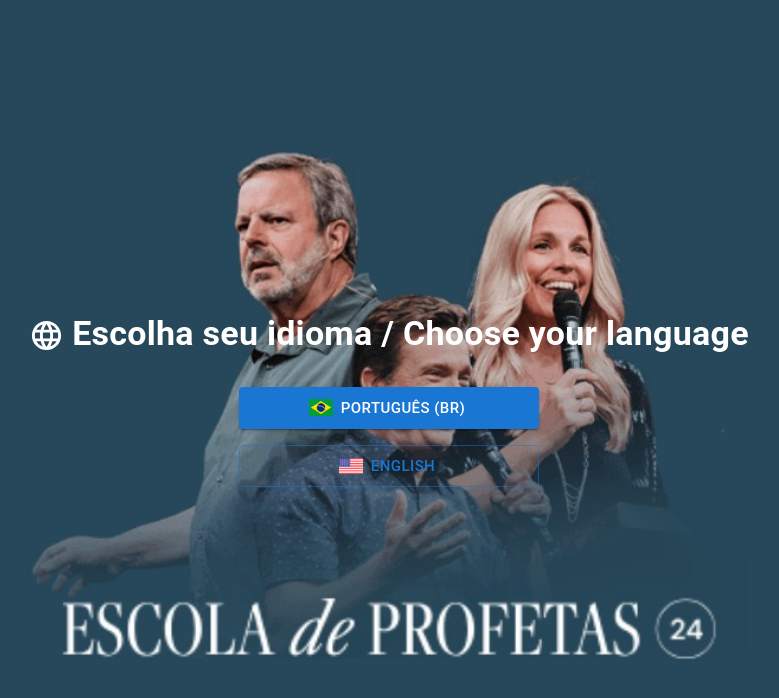
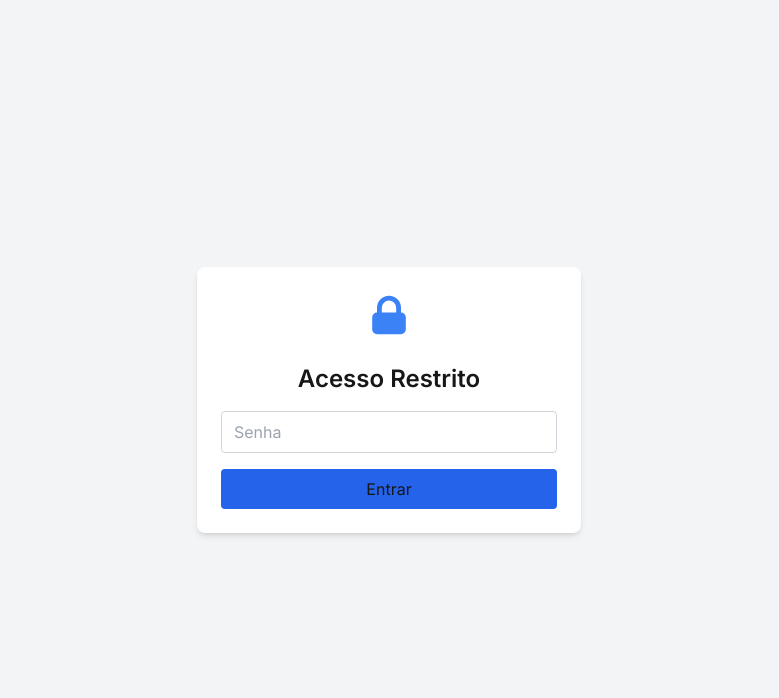
Before and after one commit to wenzorithelly/faithful-line-admin, a Next.js app: page / in a window 1280 px wide. Shown: the top 698 px of the page, without its empty margins (251-1030 px from the left). Built offline with nearby package versions, Linux system fonts and the light colour scheme; no server answers; the database is empty.

Commit message:
change admin home page

```diff
--- a/src/app/faithful-line/page.tsx
+++ /dev/null
@@ -1,57 +0,0 @@
-'use client';
-
-import { useState, useEffect } from 'react';
-import { useRouter } from 'next/navigation';
-import { LockClosedIcon } from '@heroicons/react/solid';
-
-const APP_PASSWORD = process.env.NEXT_PUBLIC_APP_PASSWORD || '1234';
-
-const LoginPage = ({ onLogin }: { onLogin: () => void }) => {
-  const [password, setPassword] = useState('');
-
-  const handleLogin = () => {
-    if (password === APP_PASSWORD) {
-      onLogin();
-    } else {
-      alert('Senha inválida. Por favor, tente novamente.');
-    }
-  };
-
-  return (
-    <div className="flex flex-col items-center justify-center min-h-screen p-4 bg-gray-100">
-      <div className="max-w-sm w-full bg-white shadow-md rounded-lg p-6">
-        <div className="flex items-center justify-center mb-6">
-          <LockClosedIcon className="h-12 w-12 text-blue-500" />
-        </div>
-        <h2 className="text-2xl font-semibold text-center mb-4">Acesso Restrito</h2>
-        <input
-          type="password"
-          placeholder="Senha"
-          className="input rounded mb-4 w-full"
-          value={password}
-          onChange={(e) => setPassword(e.target.value)}
-        />
-        <button className="btn py-2 rounded w-full" onClick={handleLogin}>
-          Entrar
-        </button>
-      </div>
-    </div>
-  );
-};
-
-export default function Home() {
-  const [isAuthenticated, setIsAuthenticated] = useState(false);
-  const router = useRouter();
-
-  useEffect(() => {
-    if (isAuthenticated) {
-      router.push('/control');
-    }
-  }, [isAuthenticated, router]);
-
-  return (
-    <div>
-      {!isAuthenticated && <LoginPage onLogin={() => setIsAuthenticated(true)} />}
-    </div>
-  );
-}
--- a/src/app/page.tsx
+++ b/src/app/page.tsx
@@ -1,273 +1,57 @@
 'use client';
 
-import React, { useState, useEffect } from 'react';
-import { Box, Typography, Button, Stack } from '@mui/material';
-import { useLanguage } from '@/context/LanguageContext';
+import { useState, useEffect } from 'react';
 import { useRouter } from 'next/navigation';
-import {
-  Language as LanguageIcon,
-  PersonAdd as PersonAddIcon,
-  CheckCircle as CheckCircleIcon,
-} from '@mui/icons-material';
-import { RealtimeChannel } from "@supabase/supabase-js";
-import supabase from "@/services/supabaseService";
+import { LockClosedIcon } from '@heroicons/react/solid';
 
-export default function LandingPage() {
-  const { language, setLanguage } = useLanguage();
-  const router = useRouter();
-  const [subscriptionsOpen, setSubscriptionsOpen] = useState(true);
-  const [isLoading, setIsLoading] = useState(true); // Optional: For loading state
+const APP_PASSWORD = process.env.NEXT_PUBLIC_APP_PASSWORD || '1234';
 
-  useEffect(() => {
-    // Function to fetch the initial "subscriptions" value
-    const fetchInitialSubscriptionStatus = async () => {
-      try {
-        const { data, error } = await supabase
-          .from('configs')
-          .select('subscription')
-          .single();
+const LoginPage = ({ onLogin }: { onLogin: () => void }) => {
+  const [password, setPassword] = useState('');
 
-        if (error) {
-          console.error('Error fetching subscription status:', error);
-          // Optionally, handle the error state here
-        } else {
-          setSubscriptionsOpen(data.subscription);
-        }
-      } catch (err) {
-        console.error('Unexpected error:', err);
-      } finally {
-        setIsLoading(false); // Set loading to false after fetching
-      }
-    };
-
-    fetchInitialSubscriptionStatus();
-
-    // Set up the real-time listener
-    const channel: RealtimeChannel = supabase
-      .channel('configs-realtime')
-      .on(
-        'postgres_changes',
-        {
-          event: '*', // Listen to all events (INSERT, UPDATE, DELETE)
-          schema: 'public',
-          table: 'configs',
-        },
-        (payload: any) => {
-          handleRealtimeChange(payload);
-        }
-      )
-      .subscribe();
-
-    // Cleanup the channel on unmount
-    return () => {
-      supabase.removeChannel(channel);
-    };
-  }, []);
-
-  // Handler for real-time changes
-  const handleRealtimeChange = (payload: any) => {
-    const { eventType, new: newRecord, old: oldRecord } = payload;
-
-    if (eventType === 'INSERT' || eventType === 'UPDATE') {
-      if (newRecord && typeof newRecord.subscription !== 'undefined') {
-        setSubscriptionsOpen(newRecord.subscription);
-      }
-    } else if (eventType === 'DELETE') {
-      if (oldRecord && typeof oldRecord.subscription !== 'undefined') {
-        // Assuming that deletion means subscriptions are closed
-        setSubscriptionsOpen(false);
-      }
+  const handleLogin = () => {
+    if (password === APP_PASSWORD) {
+      onLogin();
+    } else {
+      alert('Senha inválida. Por favor, tente novamente.');
     }
   };
 
-  const handleLanguageSelection = (lang: 'en' | 'pt') => {
-    setLanguage(lang);
-  };
+  return (
+    <div className="flex flex-col items-center justify-center min-h-screen p-4 bg-gray-100">
+      <div className="max-w-sm w-full bg-white shadow-md rounded-lg p-6">
+        <div className="flex items-center justify-center mb-6">
+          <LockClosedIcon className="h-12 w-12 text-blue-500" />
+        </div>
+        <h2 className="text-2xl font-semibold text-center mb-4">Acesso Restrito</h2>
+        <input
+          type="password"
+          placeholder="Senha"
+          className="input rounded mb-4 w-full"
+          value={password}
+          onChange={(e) => setPassword(e.target.value)}
+        />
+        <button className="btn py-2 rounded w-full" onClick={handleLogin}>
+          Entrar
+        </button>
+      </div>
+    </div>
+  );
+};
 
-  const navigateToRegister = () => {
-    router.push('/register');
-  };
+export default function Home() {
+  const [isAuthenticated, setIsAuthenticated] = useState(false);
+  const router = useRouter();
 
-  const navigateToCheckSpot = () => {
-    router.push('/check-spot');
-  };
+  useEffect(() => {
+    if (isAuthenticated) {
+      router.push('/control');
+    }
+  }, [isAuthenticated, router]);
 
-  // Optional: Show a loading indicator while fetching initial data
-  if (isLoading) {
-    return (
-      <Box
-        display="flex"
-        flexDirection="column"
-        alignItems="center"
-        justifyContent="center"
-        height="100vh"
-        textAlign="center"
-        p={4}
-        sx={{
-          bgcolor: 'background.default',
-          color: 'text.primary',
-          backgroundImage: 'url("/school_of_prophets.jpeg")',
-          backgroundSize: 'cover',
-          backgroundPosition: 'center'
-        }}
-      >
-        <Typography variant="h4" component="h1" fontWeight="bold" mb={4}>
-          FAITHFUL_LINE
-        </Typography>
-        <Typography variant="h5" component="h2" fontWeight="medium" mb={6}>
-          {language === 'pt'
-            ? 'Carregando...'
-            : 'Loading...'}
-        </Typography>
-      </Box>
-    );
-  }
-
-  // If language is not set, show language selection
-  if (!language) {
-    return (
-      <Box
-        display="flex"
-        flexDirection="column"
-        alignItems="center"
-        justifyContent="center"
-        height="100vh"
-        textAlign="center"
-        p={4}
-        sx={{
-          bgcolor: 'background.default',
-          color: 'text.primary',
-          backgroundImage: 'url("/school_of_prophets.jpeg")',
-          backgroundSize: 'cover',
-          backgroundPosition: 'center'
-        }}
-      >
-        <Typography variant="h4" component="h1" fontWeight="bold" mb={4} color="white">
-          <LanguageIcon fontSize="large" sx={{ mr: 1 }} />
-          Escolha seu idioma / Choose your language
-        </Typography>
-
-        <Stack spacing={2} width="100%" maxWidth={300}>
-          <Button
-            variant="contained"
-            color="primary"
-            onClick={() => handleLanguageSelection('pt')}
-            startIcon={
-              <img
-                src="/images/flags/brasil.png"
-                alt="Português (BR)"
-                width="24"
-                height="24"
-              />
-            }
-            size="large"
-            fullWidth
-          >
-            Português (BR)
-          </Button>
-          <Button
-            variant="outlined"
-            color="primary"
-            onClick={() => handleLanguageSelection('en')}
-            startIcon={
-              <img
-                src="/images/flags/EUA.png"
-                alt="English"
-                width="24"
-                height="24"
-              />
-            }
-            size="large"
-            fullWidth
-          >
-            English
-          </Button>
-        </Stack>
-      </Box>
-    );
-  }
-
-  if (!subscriptionsOpen) {
-    return (
-      <Box
-        display="flex"
-        flexDirection="column"
-        alignItems="center"
-        justifyContent="center"
-        height="100vh"
-        textAlign="center"
-        p={4}
-        sx={{
-          bgcolor: 'background.default',
-          color: 'text.primary',
-          backgroundImage: 'url("/school_of_prophets.jpeg")',
-          backgroundSize: 'cover',
-          backgroundPosition: 'center'
-        }}
-      >
-        <Typography variant="h4" component="h1" fontWeight="bold" mb={40} color="white">
-          FAITHFUL_LINE
-        </Typography>
-
-        <Typography variant="h5" component="h2" fontWeight="bold" mb={0} color="error">
-          {language === 'pt'
-            ? 'Cadastro para a Sala de Oração encerrado.'
-            : 'Registrations for the Prayer Room are closed.'}
-        </Typography>
-      </Box>
-    );
-  }
-
-  // Render navigation options after language selection and if subscriptions are open
   return (
-    <Box
-      display="flex"
-      flexDirection="column"
-      alignItems="center"
-      justifyContent="center"
-      height="100vh"
-      textAlign="center"
-      p={4}
-      sx={{
-        bgcolor: 'background.default',
-        color: 'text.primary',
-        backgroundImage: 'url("/school_of_prophets.jpeg")',
-        backgroundSize: 'cover',
-        backgroundPosition: 'center'
-      }}
-    >
-      <Typography variant="h4" component="h1" fontWeight="bold" mb={10} color="white">
-        FAITHFUL_LINE
-      </Typography>
-      <Typography variant="h5" component="h2" fontWeight="medium" pt={44} mb={6} color="white">
-        {language === 'pt'
-          ? 'Bem-vindo à Fila Digital da Sala de Oração'
-          : 'Welcome to the Digital Line of the Prayer Room'}
-      </Typography>
-      <Stack spacing={2} width="100%" maxWidth={400} mt={-2}>
-        <Button
-          variant="contained"
-          color="primary"
-          onClick={navigateToRegister}
-          size="large"
-          fullWidth
-          startIcon={<PersonAddIcon />}
-        >
-          {language === 'pt' ? 'Registrar-se' : 'Register'}
-        </Button>
-        <Button
-          variant="contained"
-          onClick={navigateToCheckSpot}
-          size="large"
-          color="secondary"
-          fullWidth
-          startIcon={<CheckCircleIcon />}
-        >
-          {language === 'pt'
-            ? 'Verificar Minha Posição'
-            : 'Check My Spot'}
-        </Button>
-      </Stack>
-    </Box>
+    <div>
+      {!isAuthenticated && <LoginPage onLogin={() => setIsAuthenticated(true)} />}
+    </div>
   );
 }
```
